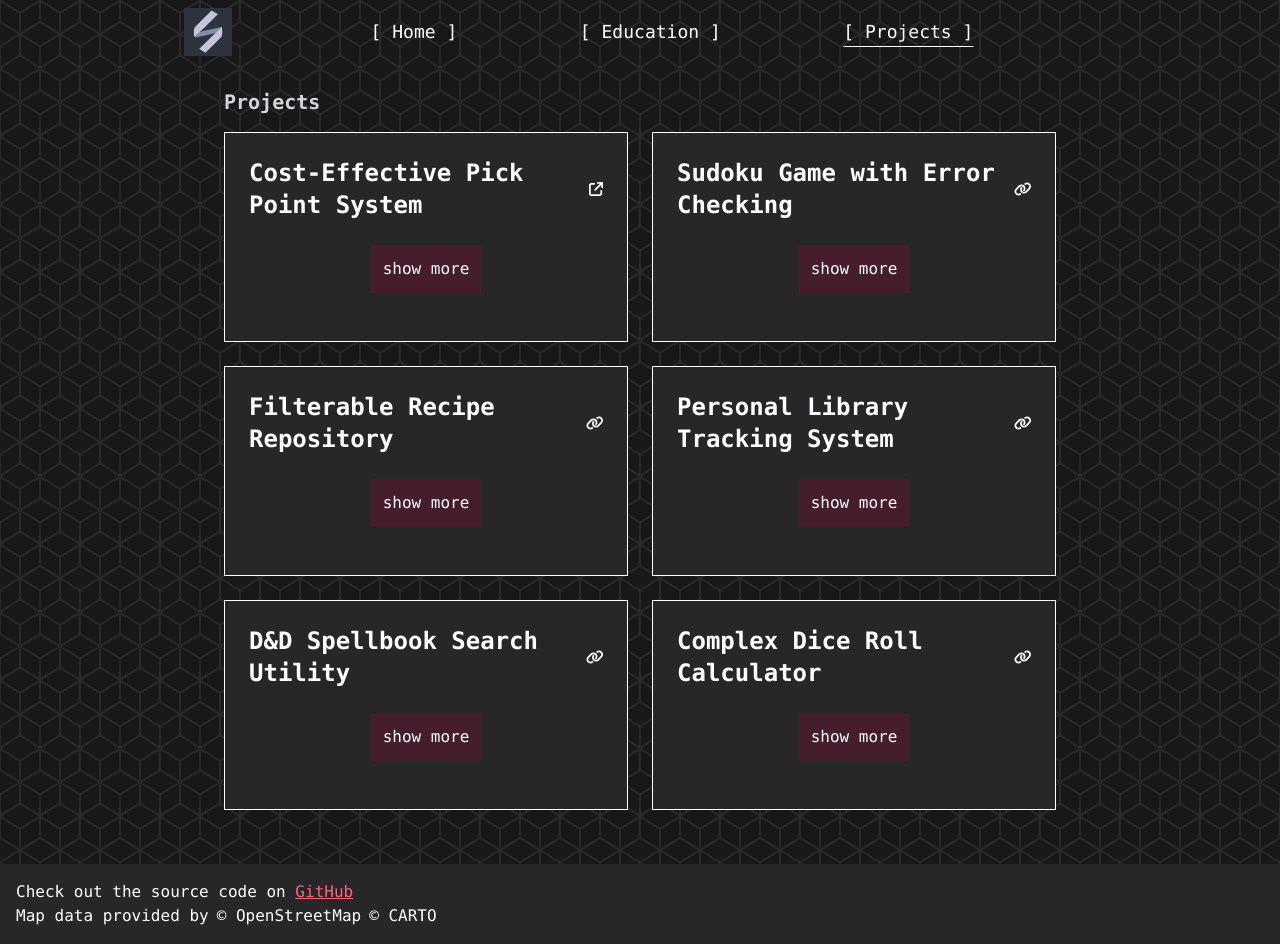
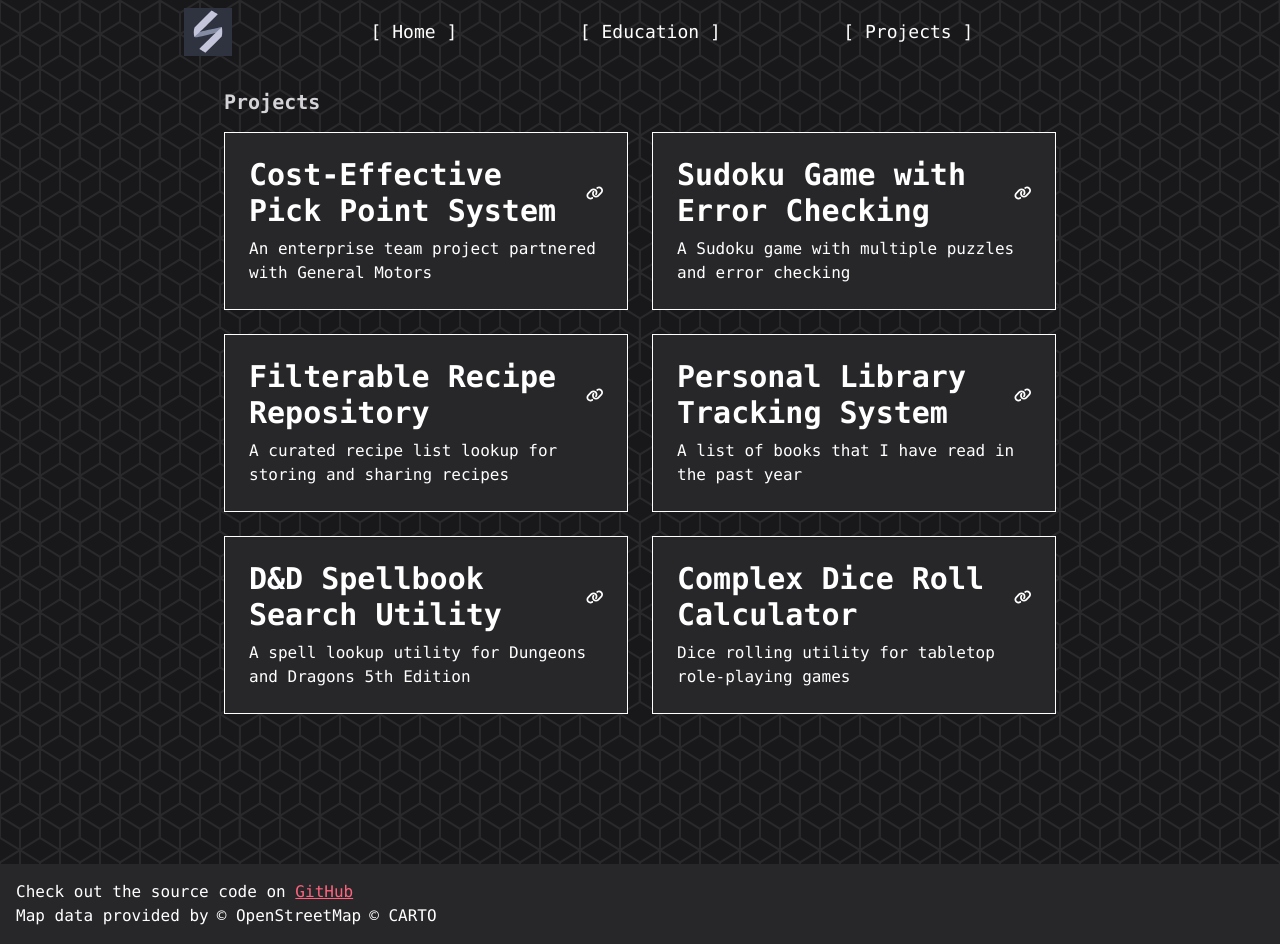
Before and after one commit to stuott/my-portfolio, a React (Vite) app: page /projects in a window 1280 px wide. Built offline with nearby package versions, Linux system fonts and the light colour scheme.

Commit message:
Update project list and add seperate pages for each project

```diff
--- a/src/components/common/Showcase.tsx
+++ b/src/components/common/Showcase.tsx
@@ -13,7 +13,7 @@ interface ShowcaseProps {
 const Showcase = ({ title, items }: ShowcaseProps) => {
   return (
     <Section id={title.toLowerCase()} title={title} className="">
-      <div className="grid grid-cols-2 justify-evenly gap-6">
+      <div className="grid sm:grid-cols-2 justify-evenly gap-6">
         {items.map((item) => (
           <ShowcaseItem {...item} />
         ))}
@@ -42,18 +42,15 @@ const ShowcaseItem = ({
       {icon && (
         <FontAwesomeIcon icon={icon} size="2x" className="text-zinc-400" />
       )}
-      <div>
-        {link ? (
-          <Link className="font-bold" {...link}>
-            <span className="text-2xl">{title}</span>
-          </Link>
-        ) : (
-          <p className="font-bold">{title}</p>
-        )}
+      <div className="text-balance text-center">
+        <span className="text-2xl">{title}</span>
+        {link && <Link {...link}></Link>}
       </div>
-      <Collapsible>
-        <ItemInfo description={description} points={points} />
-      </Collapsible>
+      {(description || points) && (
+        <Collapsible>
+          <ItemInfo description={description} points={points} />
+        </Collapsible>
+      )}
     </div>
   );
 };
--- a/src/data/projects.json
+++ b/src/data/projects.json
@@ -1,8 +1,10 @@
 {
   "projects": [
     {
+      "index": "pick-point",
       "title": "Cost-Effective Pick Point System",
       "link": {
+        "text": "Overview Video",
         "to": "https://youtu.be/5CnoxZWs00k?si=rgVU8ebNp2aKR4Nv&t=232",
         "internal": false
       },
@@ -14,9 +16,10 @@
       ]
     },
     {
+      "index": "sudoku",
       "title": "Sudoku Game with Error Checking",
       "link": {
-        "to": "/projects/sudoku",
+        "to": "/sudoku",
         "internal": true
       },
       "description": "A Sudoku game with multiple puzzles and error checking",
@@ -27,9 +30,10 @@
       ]
     },
     {
+      "index": "recipe-list",
       "title": "Filterable Recipe Repository",
       "link": {
-        "to": "/projects/recipe-list",
+        "to": "/recipe-list",
         "internal": true
       },
       "description": "A curated recipe list lookup for storing and sharing recipes",
@@ -40,6 +44,7 @@
       ]
     },
     {
+      "index": "library",
       "title": "Personal Library Tracking System",
       "link": {
         "to": "/books",
@@ -52,9 +57,10 @@
       ]
     },
     {
+      "index": "spellbook",
       "title": "D&D Spellbook Search Utility",
       "link": {
-        "to": "/tools/spellbook",
+        "to": "/spellbook",
         "internal": true
       },
       "description": "A spell lookup utility for Dungeons and Dragons 5th Edition",
@@ -65,9 +71,10 @@
       ]
     },
     {
+      "index": "dice-roller",
       "title": "Complex Dice Roll Calculator",
       "link": {
-        "to": "/tools/dice-roller",
+        "to": "/dice-roller",
         "internal": true
       },
       "description": "Dice rolling utility for tabletop role-playing games",
--- a/src/pages/Projects.tsx
+++ /dev/null
@@ -1,10 +0,0 @@
-import Showcase from "@components/common/Showcase";
-import data from "@data/projects.json";
-
-export default function Projects() {
-  return (
-    <div className="bg-zinc-900/50 min-h-screen">
-      <Showcase title="Projects" items={data.projects} />
-    </div>
-  );
-}
--- a/src/pages/books/BookPage.tsx
+++ b/src/pages/books/BookPage.tsx
@@ -26,7 +26,8 @@ const BookPage = () => {
   );
 
   return (
-    <Section className="bg-zinc-900/50 min-h-screen">
+    <div className="bg-zinc-900/50 min-h-screen">
+      <Section className="">
         <div className="space-y-4">
           {backLink}
           <div className="p-4 space-y-2 bg-zinc-800 border border-zinc-500">
@@ -45,6 +46,7 @@ const BookPage = () => {
           </div>
         </div>
       </Section>
+    </div>
   );
 };
 
--- a/src/pages/index.ts
+++ b/src/pages/index.ts
@@ -3,9 +3,10 @@ import BookPage from "./books/BookPage";
 import Books from "./books/Books";
 import Education from "./Education";
 import Home from "./Home";
-import Projects from "./Projects";
+import Project from "./projects/Project";
+import Projects from "./projects/Projects";
 import RecipeList from "./projects/RecipeList";
-import Sudoku from "./sudoku/Sudoku";
+import Sudoku from "./projects/Sudoku";
 import TestView from "./TestView";
 import DiceRoller from "./tools/DiceRoller";
 import DnDSpells from "./tools/DnDSpells";
@@ -29,20 +30,27 @@ const pages: page[] = [
     showInNavbar: true,
   },
   {
-    path: "/projects",
+    path: "/projects/",
     name: "Projects",
     Component: Projects,
     showInNavbar: true,
     background: backgrounds.CUBE,
   },
   {
-    path: "/projects/recipe-list",
+    path: "/project/:index",
+    name: "Project",
+    Component: Project,
+    showInNavbar: false,
+    background: backgrounds.CUBE,
+  },
+  {
+    path: "/recipe-list",
     name: "Recipe List",
     Component: RecipeList,
     showInNavbar: false,
   },
   {
-    path: "/projects/sudoku",
+    path: "/sudoku",
     name: "Sudoku",
     Component: Sudoku,
     showInNavbar: false,
@@ -63,13 +71,13 @@ const pages: page[] = [
     background: backgrounds.INTERSECT,
   },
   {
-    path: "/tools/dice-roller",
+    path: "/dice-roller",
     name: "Dice Roller",
     Component: DiceRoller,
     showInNavbar: false,
   },
   {
-    path: "/tools/spellbook",
+    path: "/spellbook",
     name: "D&D Spellbook",
     Component: DnDSpells,
     showInNavbar: false,
--- /dev/null
+++ b/src/pages/projects/Project.tsx
@@ -0,0 +1,78 @@
+import { BulletList } from "@components/common";
+import Link from "@components/common/Link";
+import { Section } from "@components/layout";
+import data from "@data/projects.json";
+import { faArrowLeft } from "@fortawesome/free-solid-svg-icons";
+import { useParams } from "react-router-dom";
+
+interface project {
+  title: string;
+  link: {
+    text?: string;
+    to: string;
+    internal?: boolean;
+  };
+  description: string;
+  points: string[];
+}
+
+const Project = () => {
+  const { index } = useParams();
+
+  const projectData: project | undefined = data.projects.find(
+    (project) => project.index === index
+  );
+
+  if (!projectData) {
+    return <NotFound />;
+  }
+
+  return (
+    <div className="bg-zinc-900/50 min-h-screen">
+      <Section>
+        <div className="space-y-12">
+          <Link
+            className="text-xl italic"
+            to="/projects"
+            icon={faArrowLeft}
+            hideIcon
+            internal
+          >
+            project list
+          </Link>
+          <div className="flex flex-col items-center gap-12 p-16 border bg-zinc-700">
+            <h1 className="text-5xl font-bold text-center">
+              {projectData.title}
+            </h1>
+            <Link
+              className="text-white text-2xl font-bold"
+              {...projectData.link}
+            >
+              {projectData.link.text ?? "Try it out"}
+            </Link>
+            <div className="text-lg max-w-3xl">{projectData.description}</div>
+            <BulletList points={projectData.points} />
+          </div>
+        </div>
+      </Section>
+    </div>
+  );
+};
+
+const NotFound = () => {
+  return (
+    <div className="w-full bg-zinc-900/50 min-h-screen py-32 text-white">
+      <div className="flex flex-col items-center gap-12">
+        <h1 className="text-5xl font-bold">Sorry</h1>
+        <h1 className="text-white text-2xl font-bold">
+          We couldn't find that project.
+        </h1>
+        <Link className="text-2xl italic" internal to="/projects">
+          back to the list of projects
+        </Link>
+      </div>
+    </div>
+  );
+};
+
+export default Project;
--- /dev/null
+++ b/src/pages/projects/Projects.tsx
@@ -0,0 +1,28 @@
+import { Link } from "@components/common";
+import { Section } from "@components/layout";
+import data from "@data/projects.json";
+import classNames from "classnames";
+
+export default function Projects() {
+  const cardClasses = classNames("text-white bg-zinc-800 border p-6 space-y-2");
+
+  return (
+    <div className="bg-zinc-900/50 min-h-screen">
+      <Section title="Projects">
+        <div className="grid sm:grid-cols-2 gap-6">
+          {data.projects.length > 0 &&
+            data.projects.map((project, index) => (
+              <div key={index} className={cardClasses}>
+                <Link to={"/project/" + project.index} internal>
+                  <div>
+                    <h2 className="text-3xl font-bold">{project.title}</h2>
+                  </div>
+                </Link>
+                <p>{project.description}</p>
+              </div>
+            ))}
+        </div>
+      </Section>
+    </div>
+  );
+}
```
Also changed, not shown: src/pages/projects/Sudoku.tsx (renamed from src/pages/sudoku/Sudoku.tsx). Lines whose indentation alone changed are shown as unchanged.
